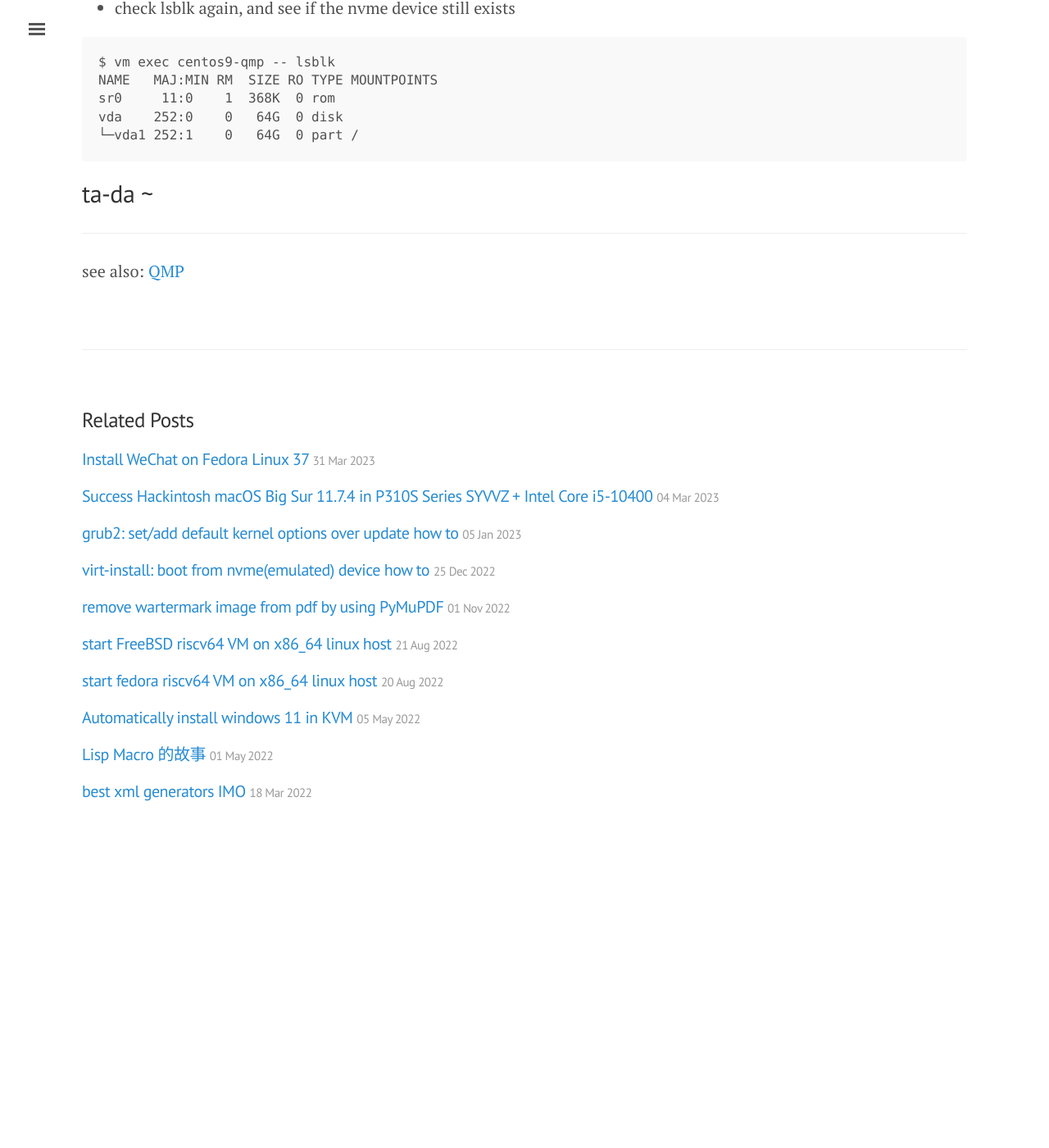
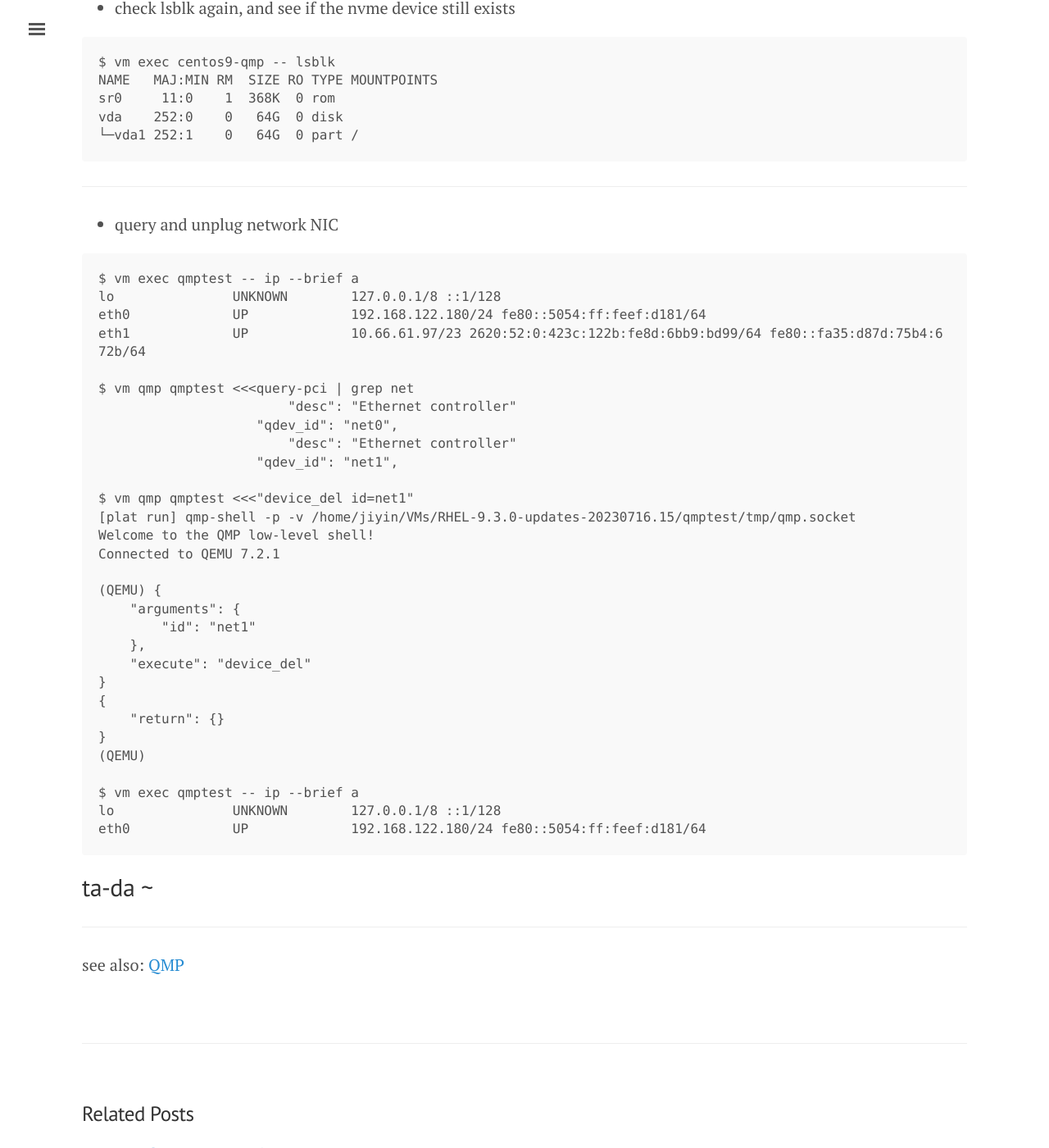
Before and after one commit to tcler/tcler.github.io, a Jekyll site: the page built from _posts/2023-07-14-emulate-unplugging-a-device-with-qemu-kvm.md, in a window 1280 px wide and 1400 px high, scrolled down 4156 px. Shown: the whole window at 82% size. Built offline with Jekyll 4.4.1, drawn with Linux system fonts in a browser that asks for light colours; before the commit the page ends 5194 px from its top, so only the background shows below that.

Commit message:
Update 2023-07-14-emulate-unplugging-a-device-with-qemu-kvm.md

````diff
--- a/_posts/2023-07-14-emulate-unplugging-a-device-with-qemu-kvm.md
+++ b/_posts/2023-07-14-emulate-unplugging-a-device-with-qemu-kvm.md
@@ -176,6 +176,42 @@ vda    252:0    0   64G  0 disk
 └─vda1 252:1    0   64G  0 part /
 ```
 
+---
+- query and unplug network NIC
+
+```
+$ vm exec qmptest -- ip --brief a
+lo               UNKNOWN        127.0.0.1/8 ::1/128
+eth0             UP             192.168.122.180/24 fe80::5054:ff:feef:d181/64
+eth1             UP             10.66.61.97/23 2620:52:0:423c:122b:fe8d:6bb9:bd99/64 fe80::fa35:d87d:75b4:672b/64
+
+$ vm qmp qmptest <<<query-pci | grep net
+                        "desc": "Ethernet controller"
+                    "qdev_id": "net0",
+                        "desc": "Ethernet controller"
+                    "qdev_id": "net1",
+
+$ vm qmp qmptest <<<"device_del id=net1"
+[plat run] qmp-shell -p -v /home/jiyin/VMs/RHEL-9.3.0-updates-20230716.15/qmptest/tmp/qmp.socket
+Welcome to the QMP low-level shell!
+Connected to QEMU 7.2.1
+
+(QEMU) {
+    "arguments": {
+        "id": "net1"
+    },
+    "execute": "device_del"
+}
+{
+    "return": {}
+}
+(QEMU)
+
+$ vm exec qmptest -- ip --brief a
+lo               UNKNOWN        127.0.0.1/8 ::1/128
+eth0             UP             192.168.122.180/24 fe80::5054:ff:feef:d181/64
+```
+
 ## ta-da ~
 
 ---
````
